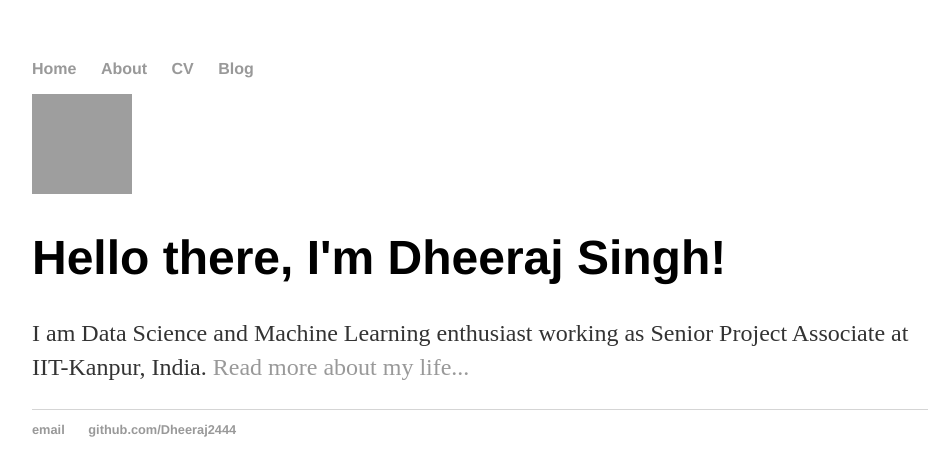
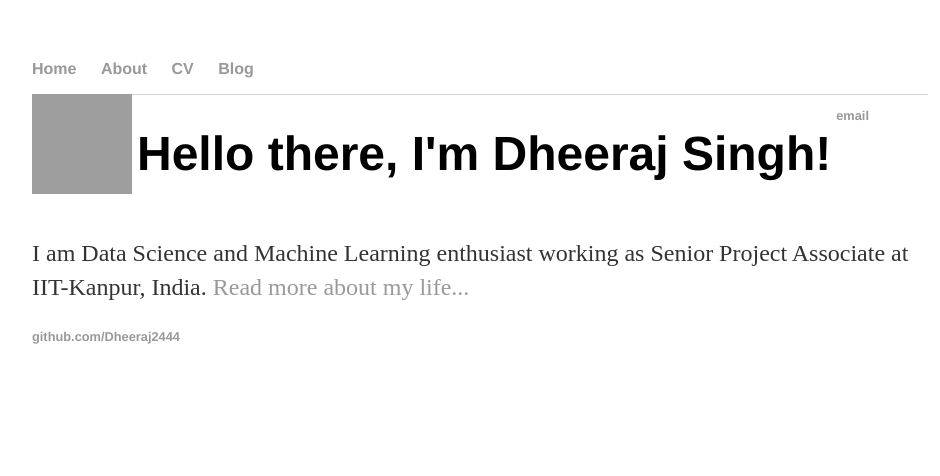
Before and after one commit to Dheeraj2444/Dheeraj2444.github.io, a Jekyll site: the page built from index.html, in a window 1280 px wide. Shown: the top 476 px of the page, without its empty margins (160-1100 px from the left). Built offline with Jekyll 4.4.1, drawn with Linux system fonts in a browser that asks for light colours; grey boxes are pictures that could not be loaded.

Commit message:
Update main.css

```diff
--- a/css/main.css
+++ b/css/main.css
@@ -41,3 +41,8 @@ ul.posts {
 ul.posts li {
     list-style: none;
 }
+
+.blurb > * {
+    float:left;
+    margin-right:5px;
+}
```
